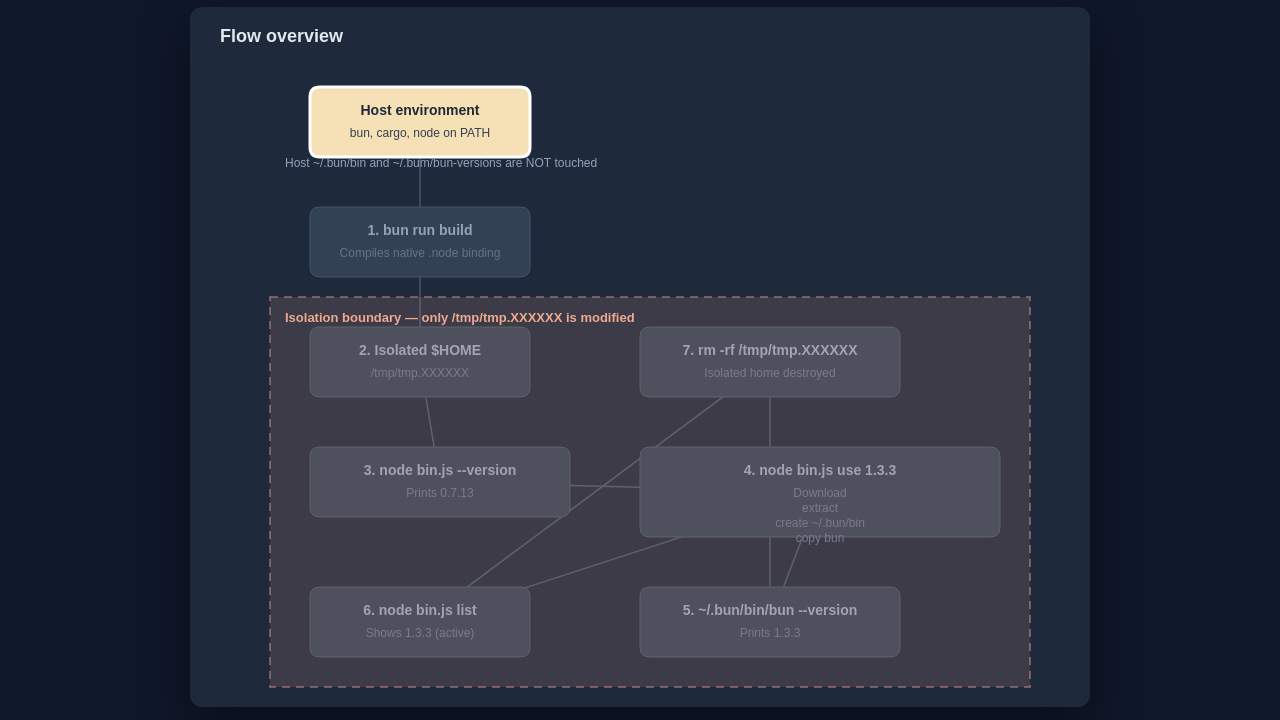
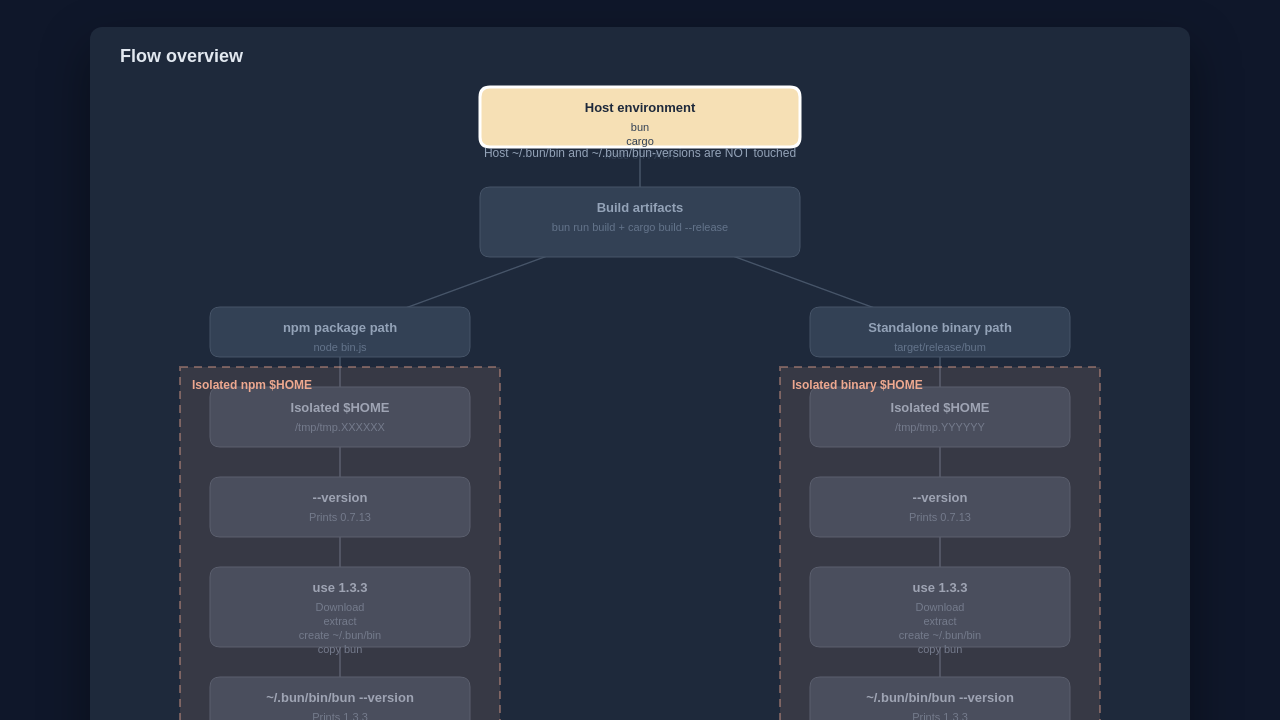
Before and after one commit to owenizedd/bum, a website: page e2e-visualization.html in a window 1280 px wide. Shown: the part 137-857 px from the top of the page. Drawn offline with Linux system fonts and the light colour scheme.

Commit message:
test: cover both npm and standalone binary paths in e2e
- e2e-test.sh now builds and tests both node bin.js and
  target/release/bum in separate isolated /home/owenizedd directories.
- Update e2e-visualization.html to show the two parallel
  distribution paths.

```diff
--- a/e2e-visualization.html
+++ b/e2e-visualization.html
@@ -18,7 +18,7 @@
       padding: 2rem;
     }
     h1 { margin-bottom: 0.5rem; color: #f6e0b5; }
-    p.subtitle { color: #94a3b8; margin-top: 0; margin-bottom: 1.5rem; }
+    p.subtitle { color: #94a3b8; margin-top: 0; margin-bottom: 1.5rem; text-align: center; }
     #canvas {
       background: #1e293b;
       border-radius: 12px;
@@ -62,9 +62,9 @@
 </head>
 <body>
   <h1>bum E2E Test Flow</h1>
-  <p class="subtitle">Isolated <code>$HOME</code> — no contamination of the host's real <code>~/.bun/bin</code></p>
+  <p class="subtitle">Both distribution paths tested in isolated <code>$HOME</code> directories<br>no contamination of the host's real <code>~/.bun/bin</code></p>
 
-  <canvas id="canvas" width="900" height="700"></canvas>
+  <canvas id="canvas" width="1100" height="820"></canvas>
 
   <div class="controls">
     <button id="playBtn">▶ Play</button>
@@ -101,25 +101,40 @@
     };
 
     const nodes = [
-      { id: 'host', label: 'Host environment', sub: 'bun, cargo, node on PATH', x: 120, y: 80, w: 220, h: 70, color: colors.host },
-      { id: 'build', label: '1. bun run build', sub: 'Compiles native .node binding', x: 120, y: 200, w: 220, h: 70, color: colors.build },
-      { id: 'isolated', label: '2. Isolated $HOME', sub: '/tmp/tmp.XXXXXX', x: 120, y: 320, w: 220, h: 70, color: colors.step },
-      { id: 'version', label: '3. node bin.js --version', sub: 'Prints 0.7.13', x: 120, y: 440, w: 260, h: 70, color: colors.step },
-      { id: 'use', label: '4. node bin.js use 1.3.3', sub: 'Download → extract → create ~/.bun/bin → copy bun', x: 450, y: 440, w: 360, h: 90, color: colors.step },
-      { id: 'verify', label: '5. ~/.bun/bin/bun --version', sub: 'Prints 1.3.3', x: 450, y: 580, w: 260, h: 70, color: colors.verify },
-      { id: 'list', label: '6. node bin.js list', sub: 'Shows 1.3.3 (active)', x: 120, y: 580, w: 220, h: 70, color: colors.verify },
-      { id: 'cleanup', label: '7. rm -rf /tmp/tmp.XXXXXX', sub: 'Isolated home destroyed', x: 450, y: 320, w: 260, h: 70, color: colors.cleanup },
+      { id: 'host', label: 'Host environment', sub: 'bun, cargo, node on PATH', x: 390, y: 60, w: 320, h: 60, color: colors.host },
+      { id: 'build', label: 'Build artifacts', sub: 'bun run build + cargo build --release', x: 390, y: 160, w: 320, h: 70, color: colors.build },
+
+      // npm package path (left column)
+      { id: 'npm-label', label: 'npm package path', sub: 'node bin.js', x: 120, y: 280, w: 260, h: 50, color: colors.step },
+      { id: 'npm-home', label: 'Isolated $HOME', sub: '/tmp/tmp.XXXXXX', x: 120, y: 360, w: 260, h: 60, color: colors.step },
+      { id: 'npm-version', label: '--version', sub: 'Prints 0.7.13', x: 120, y: 450, w: 260, h: 60, color: colors.step },
+      { id: 'npm-use', label: 'use 1.3.3', sub: 'Download, extract, create ~/.bun/bin, copy bun', x: 120, y: 540, w: 260, h: 80, color: colors.step },
+      { id: 'npm-verify', label: '~/.bun/bin/bun --version', sub: 'Prints 1.3.3', x: 120, y: 650, w: 260, h: 60, color: colors.verify },
+      { id: 'npm-list', label: 'list', sub: 'Shows 1.3.3 (active)', x: 120, y: 740, w: 260, h: 60, color: colors.verify },
+
+      // standalone binary path (right column)
+      { id: 'bin-label', label: 'Standalone binary path', sub: 'target/release/bum', x: 720, y: 280, w: 260, h: 50, color: colors.step },
+      { id: 'bin-home', label: 'Isolated $HOME', sub: '/tmp/tmp.YYYYYY', x: 720, y: 360, w: 260, h: 60, color: colors.step },
+      { id: 'bin-version', label: '--version', sub: 'Prints 0.7.13', x: 720, y: 450, w: 260, h: 60, color: colors.step },
+      { id: 'bin-use', label: 'use 1.3.3', sub: 'Download, extract, create ~/.bun/bin, copy bun', x: 720, y: 540, w: 260, h: 80, color: colors.step },
+      { id: 'bin-verify', label: '~/.bun/bin/bun --version', sub: 'Prints 1.3.3', x: 720, y: 650, w: 260, h: 60, color: colors.verify },
+      { id: 'bin-list', label: 'list', sub: 'Shows 1.3.3 (active)', x: 720, y: 740, w: 260, h: 60, color: colors.verify },
     ];
 
     const edges = [
       { from: 'host', to: 'build' },
-      { from: 'build', to: 'isolated' },
-      { from: 'isolated', to: 'version' },
-      { from: 'version', to: 'use' },
-      { from: 'use', to: 'verify' },
-      { from: 'use', to: 'list' },
-      { from: 'verify', to: 'cleanup' },
-      { from: 'list', to: 'cleanup' },
+      { from: 'build', to: 'npm-label' },
+      { from: 'build', to: 'bin-label' },
+      { from: 'npm-label', to: 'npm-home' },
+      { from: 'npm-home', to: 'npm-version' },
+      { from: 'npm-version', to: 'npm-use' },
+      { from: 'npm-use', to: 'npm-verify' },
+      { from: 'npm-verify', to: 'npm-list' },
+      { from: 'bin-label', to: 'bin-home' },
+      { from: 'bin-home', to: 'bin-version' },
+      { from: 'bin-version', to: 'bin-use' },
+      { from: 'bin-use', to: 'bin-verify' },
+      { from: 'bin-verify', to: 'bin-list' },
     ];
 
     function drawRoundedRect(x, y, w, h, r, color, active) {
@@ -146,7 +161,6 @@
       const dx = x2 - x1;
       const dy = y2 - y1;
       const angle = Math.atan2(dy, dx);
-      const len = Math.sqrt(dx * dx + dy * dy);
       const endX = x2 - Math.cos(angle) * 15;
       const endY = y2 - Math.sin(angle) * 15;
       const startX = x1 + Math.cos(angle) * 15;
@@ -185,7 +199,6 @@
     function draw() {
       ctx.clearRect(0, 0, canvas.width, canvas.height);
 
-      // Draw title on canvas
       ctx.font = 'bold 18px sans-serif';
       ctx.fillStyle = colors.text;
       ctx.textAlign = 'left';
@@ -208,39 +221,47 @@
         drawRoundedRect(node.x, node.y, node.w, node.h, 10, node.color, active);
 
         ctx.fillStyle = active ? '#1e293b' : '#94a3b8';
-        ctx.font = 'bold 14px sans-serif';
+        ctx.font = 'bold 13px sans-serif';
         ctx.textAlign = 'center';
-        ctx.fillText(node.label, node.x + node.w / 2, node.y + 28);
+        ctx.fillText(node.label, node.x + node.w / 2, node.y + 25);
 
         ctx.fillStyle = active ? '#334155' : '#64748b';
-        ctx.font = '12px sans-serif';
-        const lines = node.sub.split(' → ');
+        ctx.font = '11px sans-serif';
+        const lines = node.sub.split(',');
         if (lines.length > 1) {
           lines.forEach((line, idx) => {
-            ctx.fillText(line, node.x + node.w / 2, node.y + 50 + idx * 15);
+            ctx.fillText(line.trim(), node.x + node.w / 2, node.y + 44 + idx * 14);
           });
         } else {
-          ctx.fillText(node.sub, node.x + node.w / 2, node.y + 50);
+          ctx.fillText(node.sub, node.x + node.w / 2, node.y + 44);
         }
       });
 
-      // Isolation boundary box
+      // Isolation boundary boxes
+      const boundaries = [
+        { x: 90, y: 340, w: 320, h: 480, label: 'Isolated npm $HOME' },
+        { x: 690, y: 340, w: 320, h: 480, label: 'Isolated binary $HOME' },
+      ];
+
+      boundaries.forEach(b => {
         ctx.strokeStyle = 'rgba(238, 169, 144, 0.4)';
         ctx.lineWidth = 2;
         ctx.setLineDash([8, 6]);
-      ctx.strokeRect(80, 290, 760, 390);
+        ctx.strokeRect(b.x, b.y, b.w, b.h);
         ctx.setLineDash([]);
-      ctx.fillStyle = 'rgba(238, 169, 144, 0.15)';
-      ctx.fillRect(80, 290, 760, 390);
+        ctx.fillStyle = 'rgba(238, 169, 144, 0.12)';
+        ctx.fillRect(b.x, b.y, b.w, b.h);
         ctx.fillStyle = '#eea990';
-      ctx.font = 'bold 13px sans-serif';
+        ctx.font = 'bold 12px sans-serif';
         ctx.textAlign = 'left';
-      ctx.fillText('Isolation boundary — only /tmp/tmp.XXXXXX is modified', 95, 315);
+        ctx.fillText(b.label, b.x + 12, b.y + 22);
+      });
 
       // Host untouched note
       ctx.fillStyle = '#94a3b8';
       ctx.font = '12px sans-serif';
-      ctx.fillText('Host ~/.bun/bin and ~/.bum/bun-versions are NOT touched', 95, 160);
+      ctx.textAlign = 'center';
+      ctx.fillText('Host ~/.bun/bin and ~/.bum/bun-versions are NOT touched', 550, 130);
     }
 
     function animate() {
```
Also changed, not shown: 1 other file. Lines whose indentation alone changed are shown as unchanged.
